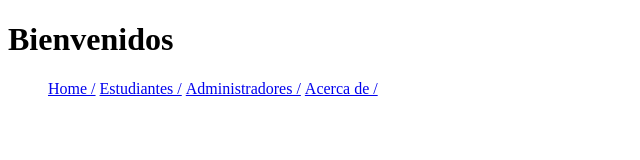
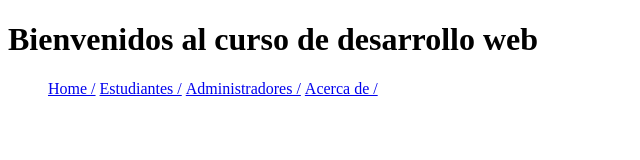
Before and after one commit to ivandeleonumg/Tarea1, a plain HTML site: page index.html in a window 1280 px wide. Shown: the whole page, without its empty margins (0-640 px from the left). Drawn offline with Linux system fonts and the light colour scheme.

Commit message:
Cambiamos el titulo

```diff
--- a/index.html
+++ b/index.html
@@ -6,7 +6,7 @@
     <title>Ejemplo de html</title>
 </head>
 <body>
-    <h1>Bienvenidos</h1>
+    <h1>Bienvenidos al curso de desarrollo web</h1>
     <ul>
         <li style="display: inline;"><a href="index.html">Home /</a></li>
         <li style="display: inline;"><a href="extras/estudiantes.html">Estudiantes /</a></li>
```
